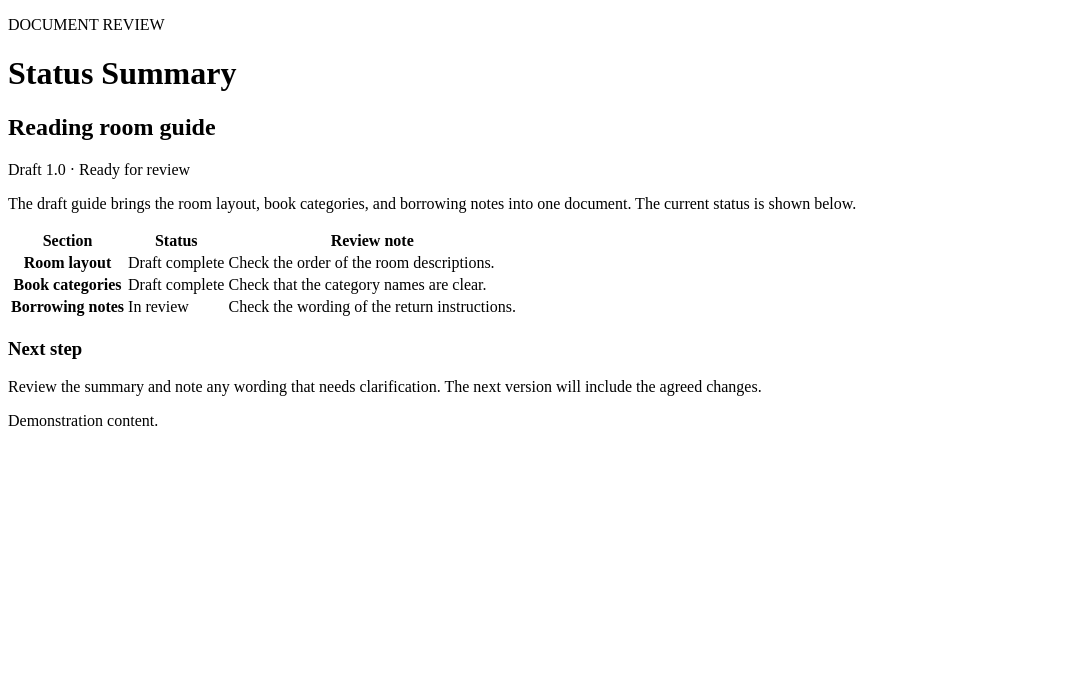
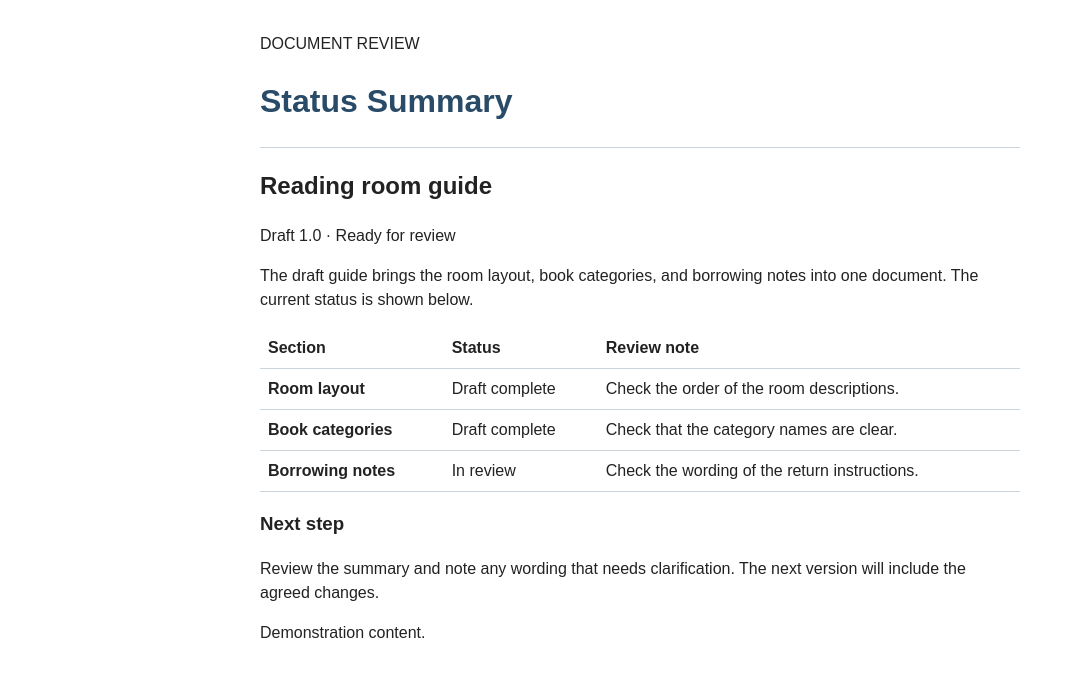
Before and after one commit to sohidilpreet/comp8003-delivery-demo, a plain HTML site: page index.html in a window 1280 px wide. Shown: the whole page, without its empty margins (0-1075 px from the left). Drawn offline with Linux system fonts and the light colour scheme.

Commit message:
Add simple centered layout and muted heading color

```diff
--- a/index.html
+++ b/index.html
@@ -4,6 +4,13 @@
   <meta charset="utf-8">
   <meta name="viewport" content="width=device-width, initial-scale=1">
   <title>Document Review | Status Summary</title>
+  <style>
+    body { max-width: 760px; margin: 32px auto; padding: 0 20px; font-family: Arial, sans-serif; line-height: 1.5; background: white; color: #222; }
+    header { border-bottom: 1px solid #ccd4dc; }
+    header h1 { color: #294b68; }
+    table { width: 100%; border-collapse: collapse; text-align: left; }
+    th, td { padding: 8px; border-bottom: 1px solid #ccd4dc; vertical-align: top; }
+  </style>
 </head>
 <body>
   <header>
```
